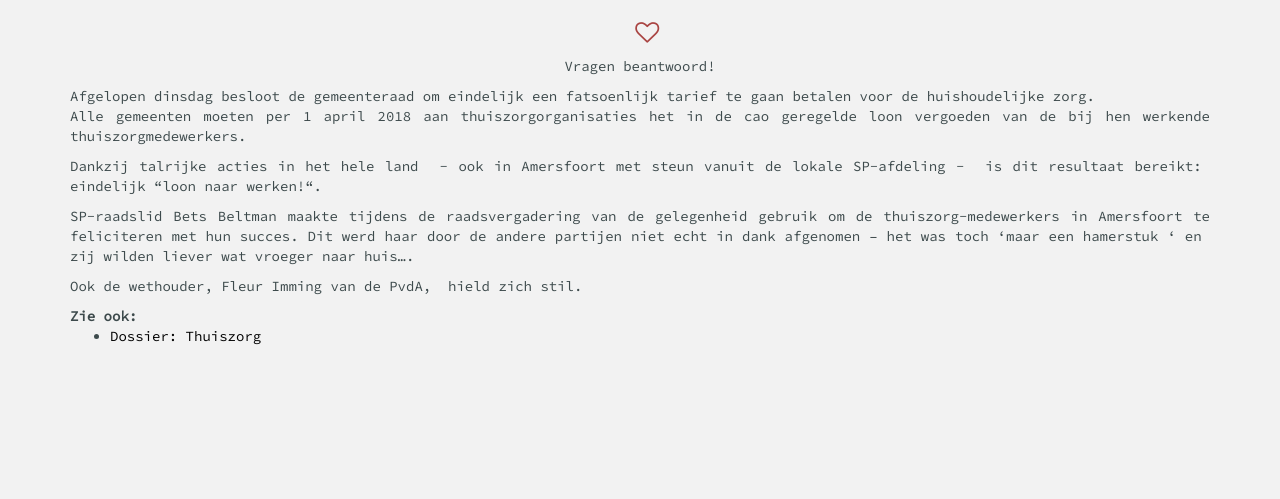
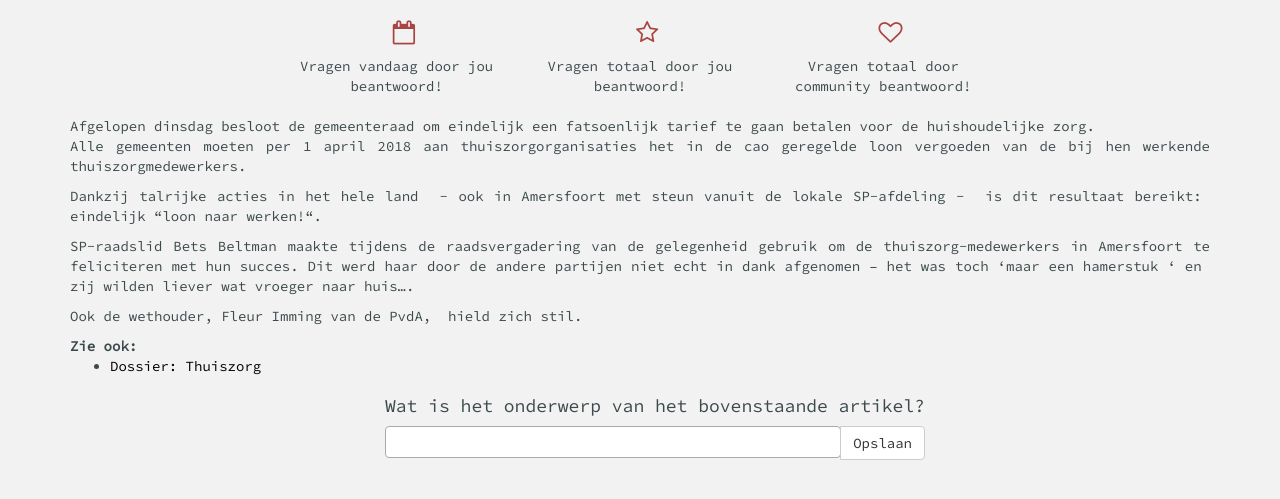
Before and after one commit to Joostrothweiler/politags, a Flask app: page /article in a window 1280 px wide. Shown: the top 499 px of the page. Run offline with Flask 2, Linux system fonts and the light colour scheme; data that the repository does not hold is empty; parts of the project's set-up code (start-up, migrations or seed data) failed here and were passed over; some libraries are stand-ins or nearby versions.

Commit message:
initial topic question and finalization counters

```diff
--- a/app/static/scripts/politags.js
+++ b/app/static/scripts/politags.js
@@ -32,6 +32,11 @@ let articleObject =
 //On opening the website we call the API to receive the question
 $(getQuestion());
 
+$('.js-example').select2({
+    width: 'element',
+    // theme: 'bootstrap'
+})
+
 
 /**
  * Gets the question for the current article by calling the Politags API and updates html accordingly
@@ -46,20 +51,25 @@ function getQuestion() {
         data: JSON.stringify(apiObject),
 
         success: function (response) {
+            console.log(response)
+            let countResponsesTotal = response['count_responses']
+            let countResponsesPersonal = response['count_responses_personal']
+            let countResponsesToday = response['count_responses_today']
+
             if ($.isEmptyObject(response['error']) === true) {
 
                 let question = response['question']
                 let questionId = response['question_id']
                 let possibleAnswers = response['possible_answers']
                 let entityText = response['text']
-                let countResponses = response['count_responses']
+
 
                 highlightEntity(article, entityText, questionId)
                 renderQuestion(question, questionId, possibleAnswers)
-                updateCounter(countResponses)
+                updateCounters(countResponsesTotal, countResponsesPersonal, countResponsesToday)
             }
             else {
-                updateCounter(response['count_responses'])
+                updateCounters(countResponsesTotal, countResponsesPersonal, countResponsesToday)
                 console.log(response['error'])
             }
         },
@@ -86,7 +96,7 @@ function postAnswer(answer, questionId) {
         data: JSON.stringify(answer),
         success: function (response) {
             console.log(response)
-            updateCounter()
+            updateCounters()
             showFeedback()
         },
         error: function (error) {
@@ -146,30 +156,70 @@ function renderQuestion(question, questionId, possibleAnswers) {
  * This function updates the counter based on the amount of recorded responses
  * @param: countResponses: the total amount of responses in the politags database
  */
-function updateCounter(countResponses) {
-    let count = $('#count').text();
+function updateCounters(countResponsesTotal, countResponsesPersonal, countResponsesToday) {
+    let counterTotal = $('#response-counter-total')
+    let counterPersonal = $('#response-counter-personal')
+    let counterToday =  $('#response-counter-today')
 
-    if ($.isEmptyObject(count)) {
-        $('#count').text(countResponses.toString())
-    }
-    else {
-        let countInt = parseInt(count);
-        $('#count').html((countInt + 1).toString())
-    }
+    increaseCounter(counterTotal, countResponsesTotal)
+    increaseCounter(counterPersonal, countResponsesPersonal)
+    increaseCounter(counterToday, countResponsesToday)
 
+    blinkCalendar()
+    blinkStar()
     blinkHeart()
 }
 
 /**
- * this function blinks the heart in the counter
+ * This function increases a counter by 1 or sets the value to value
+ * @param counter: the object that counts in html
+ * @param value: the value it should be set at
+ */
+function increaseCounter(counter, value) {
+     if (counter.text() == "") {
+         counter.html(value)
+    }
+    else {
+         let countTotalInt = parseInt(counter.text())
+         counter.html((countTotalInt + 1).toString())
+    }
+}
+
+/**
+ * this function blinks the hearts in the counter
  */
 function blinkHeart() {
-    $('#counter-heart').addClass("fa-heart").removeClass("fa-heart-o");
+    $('.fa-heart-o').addClass("fa-heart").removeClass("fa-heart-o");
 
     setTimeout(function () {
-        $('#counter-heart').addClass("fa-heart-o").removeClass("fa-heart")
+        $('.fa-heart').addClass("fa-heart-o").removeClass("fa-heart")
     }, 1000)
 }
+
+
+/**
+ * This function blinks the stars
+ */
+function blinkStar() {
+    $('.fa-star-o').addClass("fa-star").removeClass("fa-star-o");
+
+    setTimeout(function () {
+        $('.fa-star').addClass("fa-star-o").removeClass("fa-star")
+    }, 1000)
+}
+
+/**
+ * This function blinks the calendars
+ */
+function blinkCalendar() {
+    $('.fa-calendar-o').addClass("fa-calendar").removeClass("fa-calendar-o");
+
+    setTimeout(function () {
+        $('.fa-calendar').addClass("fa-calendar-o").removeClass("fa-calendar")
+    }, 1000)
+}
+
+
 
 /**
  * This function generates the HTML buttons for a polar question
--- a/app/templates/index.html
+++ b/app/templates/index.html
@@ -15,10 +15,15 @@
     <link rel="stylesheet" href="/static/styles/font-awesome.min.css">
     <link rel="stylesheet" href="/static/styles/main.css">
     <link rel="stylesheet" href="/static/styles/more.css">
-    <link rel="stylesheet" href="/static/styles/search_embed.css" media="all" rel="stylesheet" type="text/css" />
+    <link rel="stylesheet" href="/static/styles/search_embed.css" media="all" rel="stylesheet" type="text/css">
     <link rel="stylesheet" href="/static/styles/rrssb.css" />
-    <link  href="/static/styles/search_embed-datauri.css" media="all" rel="stylesheet" type="text/css" />
+    <link  href="/static/styles/search_embed-datauri.css" media="all" rel="stylesheet" type="text/css">
     <script src="/static/scripts/main.js"></script>
+    <link rel="stylesheet" href="https://cdnjs.cloudflare.com/ajax/libs/select2/4.0.6-rc.0/css/select2.min.css">
+    <script src="https://cdnjs.cloudflare.com/ajax/libs/select2/4.0.6-rc.0/js/select2.min.js"></script>
+{#    <link rel="stylesheet" href="https://cdnjs.cloudflare.com/ajax/libs/select2-bootstrap-css/1.4.6/select2-bootstrap.min.css">#}
+
+
 
 </head>
 <body>
@@ -26,14 +31,26 @@
 
 <!--politags container-->
 <div class="container" id="counter_container" style="text-align: center">
-    <div class="single_counter">
-        <h3 class="statistic-counter" id="response-counter"><span id="count"></span>&nbsp<i class="fa fa-heart-o text-danger" id="counter-heart"></i></h3>
-        <p>Vragen beantwoord!</p>
+    <div class="col-sm-2"></div>
+    <div class="col-sm-8">
+        <div class="col-sm-4">
+            <h3><span id="response-counter-today"></span>&nbsp<i class="fa fa-calendar-o text-danger"></i></h3>
+            <p>Vragen vandaag door jou beantwoord!</p>
+        </div>
+        <div class="col-sm-4 single_counter">
+            <h3><span id="response-counter-personal"></span>&nbsp<i class="fa fa-star-o text-danger"></i></h3>
+            <p>Vragen totaal door jou beantwoord!</p>
+        </div>
+        <div class="col-sm-4 single_counter">
+            <h3><span id="response-counter-total"></span>&nbsp<i class="fa fa-heart-o text-danger"></i></h3>
+            <p>Vragen totaal door community beantwoord!</p>
+        </div>
     </div>
+    <div class="col-sm-2"></div>
 </div>
 
 <div class="container" id="article_container" style="text-align: justify">
-
+    <p></p>
     <!--Actual content-->
     <div class=\"node-content clearfix\
     "> &#13; &#13; <p>Afgelopen dinsdag besloot de gemeenteraad om eindelijk een fatsoenlijk tarief te gaan
@@ -50,10 +67,30 @@
             <li><a href=\"/dossier/thuiszorg\">Dossier: Thuiszorg</a></li>&#13;
         </ul>&#13;
     </div>&#13;
+    <p></p>
 
 
 </div>
 <!--End container-->
+
+
+<div class="container" id="topic_container" style="text-align: center">
+    <div class="col-sm-3"></div>
+    <div class="col-sm-6">
+        <h4>Wat is het onderwerp van het bovenstaande artikel?</h4>
+        <div class="input-group">
+            <select class="js-example" name="states[]" multiple="multiple" style="width: 100%">
+                <option value="zorg">Zorg</option>
+                <option value="thuiszorg">Thuiszorg</option>
+                <option value="thuiszorg">Huishoudelijk</option>
+            </select>
+            <span class="input-group-btn">
+                <button class="btn btn-default" type="button">Opslaan</button>
+            </span>
+        </div>
+    </div>
+    <div class="col-sm-3"></div>
+</div>
 
 
 <!--Politags javascript-->
```
Also changed, not shown: app/modules/computation/questioning.py (+14 -4 lines).
